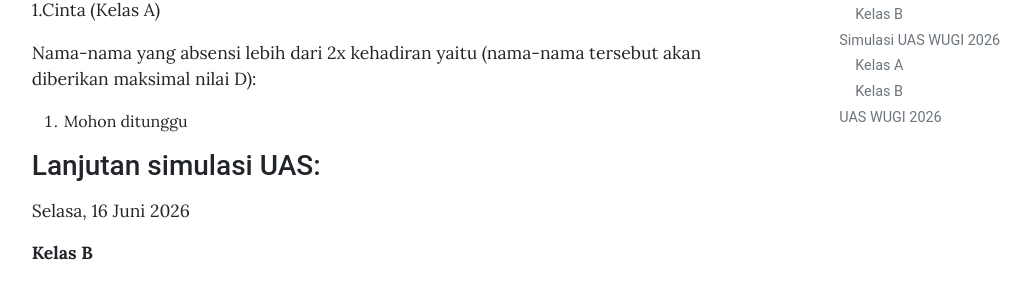
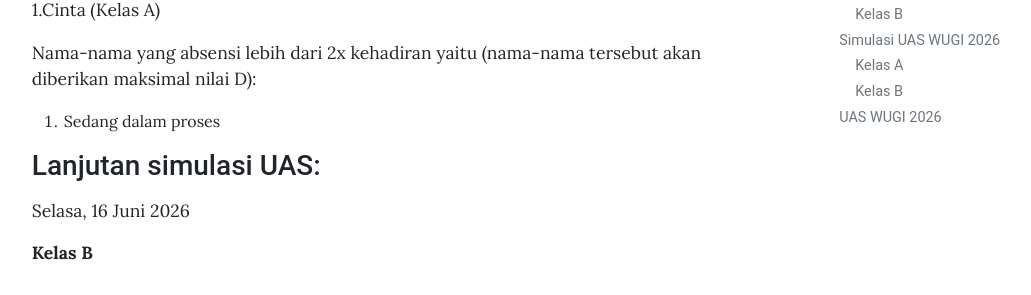
Before and after one commit to gusti-alfarisy/gusti-alfarisy.github.io, a Jekyll site: the page built from _posts/2026-05-24-final-exam-wugi-2026.md, in a window 1280 px wide and 900 px high, scrolled down 473 px. Shown: the part 149-444 px from the top of the window, without its empty margins (74-1105 px from the left). Built offline with Jekyll 4.4.1, drawn with Linux system fonts in a browser that asks for light colours.

Commit message:
update wugi

```diff
--- a/_posts/2026-05-24-final-exam-wugi-2026.md
+++ b/_posts/2026-05-24-final-exam-wugi-2026.md
@@ -20,7 +20,7 @@ Nama-nama yang tidak diperkenankan untuk menghadiri UAS yaitu:
 
 Nama-nama yang absensi lebih dari 2x kehadiran yaitu (nama-nama tersebut akan diberikan maksimal nilai D):
 
-1. Mohon ditunggu
+1. Sedang dalam proses
 
 
 ### Lanjutan simulasi UAS:
```
